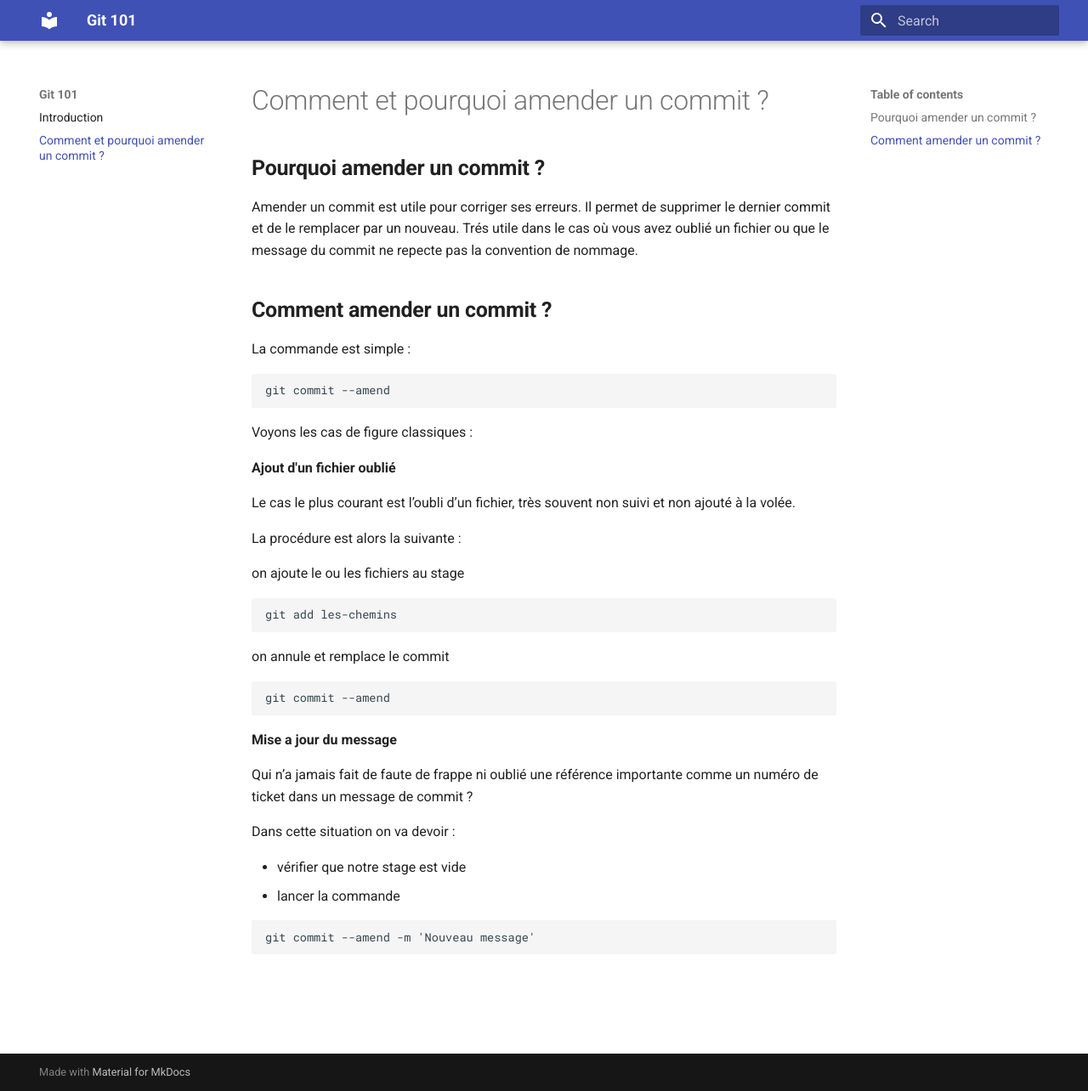
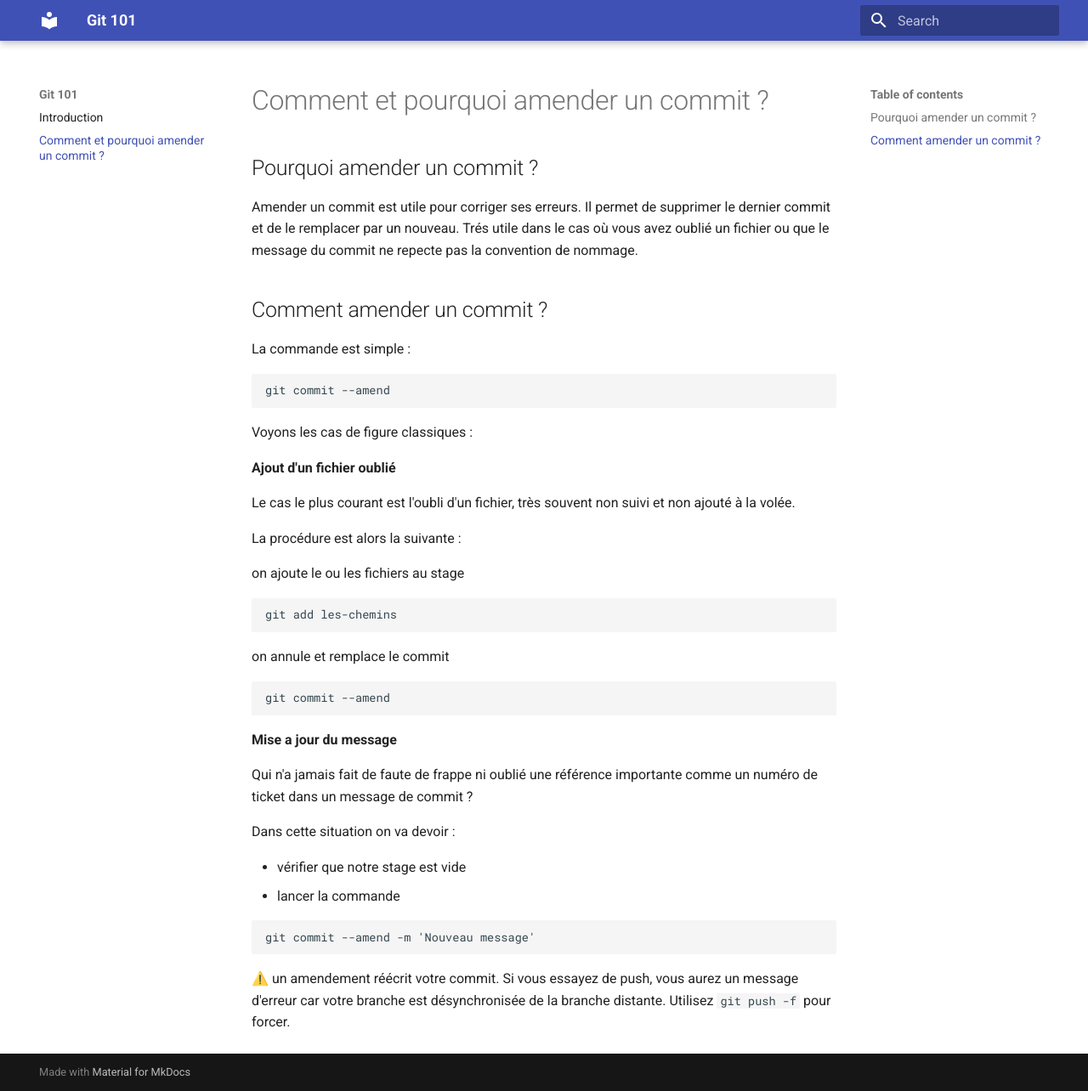
Before and after one commit to ub-mmi-but/git-101, an MkDocs documentation site: the page built from docs/comment-et-pourquoi-amender-un-commit.md, in a window 1280 px wide and 1284 px high. Shown: the whole window at 85% size. Built offline with MkDocs 1.6.1 and Material for MkDocs 9.7.7, drawn with Linux system fonts in a browser that asks for light colours.

Commit message:
ajout d'un warning sur la réécriture de l'historique

````diff
--- a/docs/comment-et-pourquoi-amender-un-commit.md
+++ b/docs/comment-et-pourquoi-amender-un-commit.md
@@ -1,12 +1,13 @@
 # Comment et pourquoi amender un commit ?
 
-## **Pourquoi amender un commit ?**
+## Pourquoi amender un commit ?
 
 Amender un commit est utile pour corriger ses erreurs. Il permet de supprimer le dernier commit et de le remplacer par un nouveau. Trés utile dans le cas où vous avez oublié un fichier ou que le message du commit ne repecte pas la convention de nommage.
 
-## **Comment amender un commit ?**
+## Comment amender un commit ?
 
 La commande est simple :
+
 ```shell
 git commit --amend
 ```
@@ -15,7 +16,7 @@ Voyons les cas de figure classiques :
 
 **Ajout d'un fichier oublié**
 
-Le cas le plus courant est l’oubli d’un fichier, très souvent non suivi et non ajouté à la volée.
+Le cas le plus courant est l'oubli d'un fichier, très souvent non suivi et non ajouté à la volée.
 
 La procédure est alors la suivante :
 
@@ -30,7 +31,7 @@ git commit --amend
 
 **Mise a jour du message**
 
-Qui n’a jamais fait de faute de frappe ni oublié une référence importante comme un numéro de ticket dans un message de commit ?
+Qui n'a jamais fait de faute de frappe ni oublié une référence importante comme un numéro de ticket dans un message de commit ?
 
 Dans cette situation on va devoir :
 
@@ -39,3 +40,5 @@ Dans cette situation on va devoir :
 ```shell
 git commit --amend -m 'Nouveau message'
 ```
+
+⚠️ un amendement réécrit votre commit. Si vous essayez de push, vous aurez un message d'erreur car votre branche est désynchronisée de la branche distante. Utilisez `git push -f` pour forcer.
````
